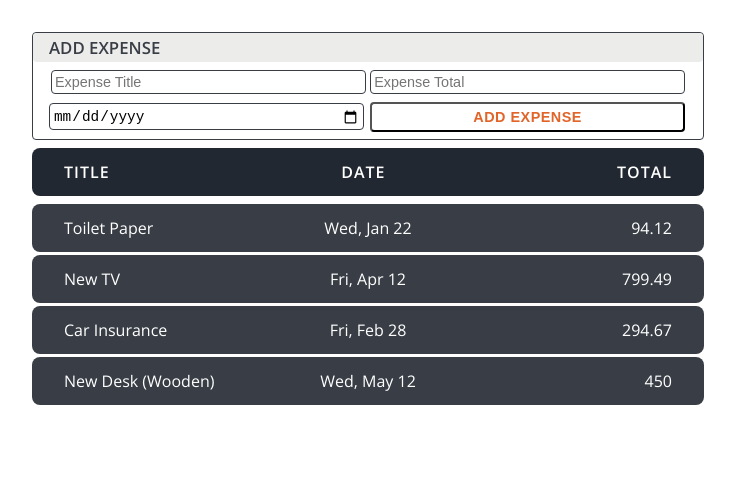
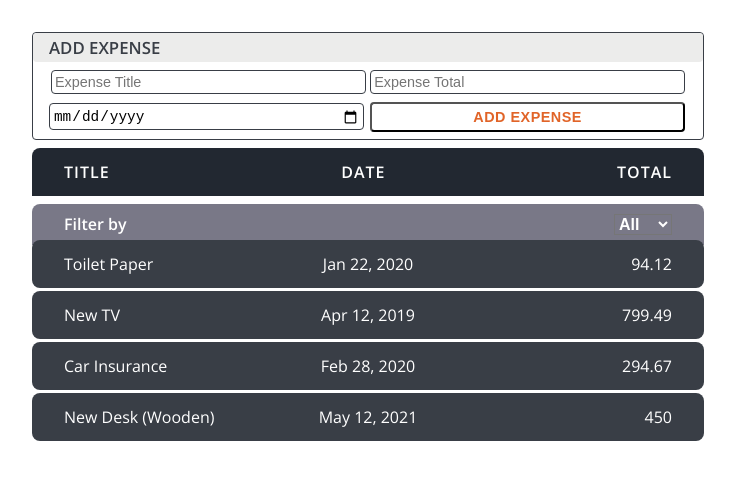
Before and after one commit to mankirats/Expense-Manager, a React (Create React App) app: page / in a window 1280 px wide. Shown: the top 480 px of the page, without its empty margins (272-1007 px from the left). Built offline with nearby package versions, Linux system fonts and the light colour scheme.

Commit message:
New component filterByYear added

```diff
--- a/src/App.js
+++ b/src/App.js
@@ -1,34 +1,12 @@
 import React, { Component } from "react";
 import Expense from "./Components/Expense";
-import styled from "styled-components";
 import AddExpense from "./Forms/AddExpense";
-
-const AppContainer = styled.div`
-    display: flex;
-    justify-content: center;
-    flex-wrap: wrap;
-`;
-
-const ExpenseContainerDiv = styled.div`
-    margin: 1rem 0;
-    padding: 1rem;
-    max-width: 55vw;
-`;
-
-const ExpenseHeaderDiv = styled.div`
-    position: relative;
-    background: #222831;
-    margin: 0.5rem 0;
-    padding: 0 2rem;
-    height: calc(2rem + 2vh);
-    border-radius: 8px;
-    display: flex;
-    flex-direction: row;
-    justify-content: space-between;
-    align-items: center;
-    font-weight: bold;
-    letter-spacing: 1px;
-`;
+import FilterExpenseByYear from "./Components/FilterExpenseByYear";
+import {
+    AppContainer,
+    ExpenseContainerDiv,
+    ExpenseHeaderDiv,
+} from "./Components/styledComponents";
 
 class App extends Component {
     constructor(props) {
@@ -60,13 +38,14 @@ class App extends Component {
                     date: "2021, 5, 12",
                 },
             ],
+            filterData: [],
         };
     }
 
     formatDate = (inputDate) => {
         let options = {
-            weekday: "short",
-            // year: "numeric",
+            // weekday: "short",
+            year: "numeric",
             month: "short",
             day: "numeric",
         };
@@ -90,7 +69,18 @@ class App extends Component {
             expenseData: [...this.state.expenseData, newExpense],
         });
     };
+
+    onFilterExpenseDataHandler = (expenseDateFromFilterComponent) => {
+        console.log(expenseDateFromFilterComponent);
+        // return this.setState({
+        //     filterData: this.state.expenseData.filter((expense) => {
+        //         return expenseDateFromFilterComponent == expense;
+        //     }),
+        // });
+    };
+
     render() {
+        console.log(this.state.filterData);
         let mapExpenseState = this.state.expenseData.map((expenseItem) => {
             return (
                 <Expense
@@ -119,6 +109,14 @@ class App extends Component {
                         <span>DATE</span>
                         <span>TOTAL</span>
                     </ExpenseHeaderDiv>
+                    <FilterExpenseByYear
+                        onFilterExpenseData={this.onFilterExpenseDataHandler}
+                        expenseDateArray={this.state.expenseData.map(
+                            (expense) => {
+                                return expense.date;
+                            }
+                        )}
+                    ></FilterExpenseByYear>
                     {mapExpenseState}
                 </ExpenseContainerDiv>
             </AppContainer>
--- a/src/Components/Expense.js
+++ b/src/Components/Expense.js
@@ -1,46 +1,12 @@
 import React from "react";
-import styled from "styled-components";
 
-const ExpenseDiv = styled.div`
-    position: relative;
-    background: #393e46;
-    margin: 0.2rem 0;
-    /* width: 45vw; */
-    padding: 0 2rem;
-    min-height: calc(2rem + 2vh);
-    border-radius: 8px;
-    display: flex;
-    flex-direction: row;
-    justify-content: space-between;
-    align-items: center;
-`;
-
-const ExpenseEntryNumber = styled.span`
-    width: 30px;
-    height: 30px;
-    left: -8px;
-    background: #e16428;
-    border-radius: 30px;
-    color: #082032;
-    font-weight: bold;
-    display: grid;
-    font-size: 0.9rem;
-    place-items: center;
-    display: none;
-    position: absolute;
-`;
-const ExpenseTitle = styled.span`
-    width: calc(100% / 3);
-    overflow-wrap: break-word;
-`;
-const ExpenseTotal = styled.span`
-    width: calc(100% / 3);
-    text-align: right;
-`;
-const ExpenseDate = styled.span`
-    text-align: center;
-    width: calc(100% / 3);
-`;
+import {
+    ExpenseDiv,
+    ExpenseEntryNumber,
+    ExpenseTitle,
+    ExpenseTotal,
+    ExpenseDate,
+} from "./styledComponents";
 
 function Expense(props) {
     return (
--- /dev/null
+++ b/src/Components/FilterExpenseByYear.js
@@ -0,0 +1,38 @@
+import React from "react";
+import { FilterYearDiv } from "./styledComponents";
+const extractExpenseYear = (expenseDate) => {
+    let expenseYear = new Date(expenseDate);
+    return expenseYear.getFullYear();
+};
+function FilterExpenseByYear(props) {
+    let expenseDateMapping = props.expenseDateArray.map(
+        (expenseDate, index) => {
+            return (
+                <option
+                    key={index}
+                    value={extractExpenseYear(expenseDate)}
+                    onChange={(expenseDate) =>
+                        props.onFilterExpenseData(expenseDate)
+                    }
+                >
+                    {extractExpenseYear(expenseDate)}
+                </option>
+            );
+        }
+    );
+    return (
+        <>
+            <form action="">
+                <FilterYearDiv>
+                    <span>Filter by</span>
+                    <select name="expenseYear" id="expenseYear">
+                        <option value="all">All</option>
+                        {expenseDateMapping}
+                    </select>
+                </FilterYearDiv>
+            </form>
+        </>
+    );
+}
+
+export default FilterExpenseByYear;
--- /dev/null
+++ b/src/Components/styledComponents.js
@@ -0,0 +1,157 @@
+import styled from "styled-components";
+
+const ExpenseDiv = styled.div`
+    position: relative;
+    background: #393e46;
+    margin: 0.2rem 0;
+    /* width: 45vw; */
+    padding: 0 2rem;
+    min-height: calc(2rem + 2vh);
+    border-radius: 8px;
+    display: flex;
+    flex-direction: row;
+    justify-content: space-between;
+    align-items: center;
+`;
+
+const ExpenseEntryNumber = styled.span`
+    width: 30px;
+    height: 30px;
+    left: -8px;
+    background: #e16428;
+    border-radius: 30px;
+    color: #082032;
+    font-weight: bold;
+    display: grid;
+    font-size: 0.9rem;
+    place-items: center;
+    display: none;
+    position: absolute;
+`;
+const ExpenseTitle = styled.span`
+    width: calc(100% / 3);
+    overflow-wrap: break-word;
+`;
+const ExpenseTotal = styled.span`
+    width: calc(100% / 3);
+    text-align: right;
+`;
+const ExpenseDate = styled.span`
+    text-align: center;
+    width: calc(100% / 3);
+`;
+
+const InputField = styled.input`
+    width: calc(95% / 2);
+    outline: none;
+    font-size: 0.9rem;
+    border: 1px solid #393e46;
+    border-radius: 4px;
+    margin: 4px 2px;
+    padding: 0.2rem;
+`;
+const SubmitButton = styled.button`
+    letter-spacing: 0.5px;
+    margin: 4px 4px;
+    padding: 0.3rem;
+    color: #e16428;
+    width: calc(95% / 2);
+    outline: none;
+    font-size: 0.9rem;
+    border-radius: 4px;
+    background: none;
+    font-weight: bold;
+`;
+
+const StyledForm = styled.form`
+    padding: 0.2rem;
+    display: flex;
+    justify-content: center;
+    align-items: center;
+    flex-wrap: wrap;
+`;
+const FormContainer = styled.div`
+    /* padding: 0.2rem; */
+    border: 1px solid #393e46;
+    border-radius: 4px;
+`;
+
+const FormTitle = styled.div`
+    color: #393e46;
+    border-radius: 4px;
+
+    padding: 0.2rem 1rem;
+    background: #ececeb;
+    font-weight: 700;
+    font-size: 1.05rem;
+`;
+
+const AppContainer = styled.div`
+    display: flex;
+    justify-content: center;
+    flex-wrap: wrap;
+`;
+
+const ExpenseContainerDiv = styled.div`
+    margin: 1rem 0;
+    padding: 1rem;
+    max-width: 55vw;
+`;
+
+const ExpenseHeaderDiv = styled.div`
+    position: relative;
+    background: #222831;
+    margin: 0.5rem 0;
+    padding: 0 2rem;
+    height: calc(2rem + 2vh);
+    border-radius: 8px 8px 0 0;
+    display: flex;
+    flex-direction: row;
+    justify-content: space-between;
+    align-items: center;
+    font-weight: bold;
+    letter-spacing: 1px;
+`;
+
+const FilterYearDiv = styled.div`
+    position: relative;
+    background: #797887;
+    margin-bottom: -0.5rem;
+    padding: 0 2rem;
+    height: calc(1.7rem + 1.7vh);
+    border-radius: 8px 8px 0 0;
+    display: flex;
+    flex-direction: row;
+    justify-content: space-between;
+    align-items: center;
+    font-weight: bold;
+    & select {
+        background: transparent;
+        color: white;
+        font-size: 1rem;
+        font-weight: 600;
+    }
+    & option {
+        border: transparent;
+        outline: 0;
+        color: black;
+        background: transparent;
+    }
+`;
+
+export {
+    ExpenseDiv,
+    ExpenseEntryNumber,
+    ExpenseTitle,
+    ExpenseTotal,
+    ExpenseDate,
+    FormTitle,
+    FormContainer,
+    StyledForm,
+    SubmitButton,
+    InputField,
+    AppContainer,
+    ExpenseContainerDiv,
+    ExpenseHeaderDiv,
+    FilterYearDiv,
+};
--- a/src/Forms/AddExpense.js
+++ b/src/Forms/AddExpense.js
@@ -1,50 +1,12 @@
 import React, { useState } from "react";
 import styled from "styled-components";
-
-const InputField = styled.input`
-    width: calc(95% / 2);
-    outline: none;
-    font-size: 0.9rem;
-    border: 1px solid #393e46;
-    border-radius: 4px;
-    margin: 4px 2px;
-    padding: 0.2rem;
-`;
-const SubmitButton = styled.button`
-    letter-spacing: 0.5px;
-    margin: 4px 4px;
-    padding: 0.3rem;
-    color: #e16428;
-    width: calc(95% / 2);
-    outline: none;
-    font-size: 0.9rem;
-    border-radius: 4px;
-    background: none;
-    font-weight: bold;
-`;
-
-const StyledForm = styled.form`
-    padding: 0.2rem;
-    display: flex;
-    justify-content: center;
-    align-items: center;
-    flex-wrap: wrap;
-`;
-const FormContainer = styled.div`
-    /* padding: 0.2rem; */
-    border: 1px solid #393e46;
-    border-radius: 4px;
-`;
-
-const FormTitle = styled.div`
-    color: #393e46;
-    border-radius: 4px;
-
-    padding: 0.2rem 1rem;
-    background: #ececeb;
-    font-weight: 700;
-    font-size: 1.05rem;
-`;
+import {
+    FormTitle,
+    FormContainer,
+    StyledForm,
+    SubmitButton,
+    InputField,
+} from "../Components/styledComponents";
 
 function AddExpense(props) {
     const [expenseItem, setExpenseItem] = useState({
```
